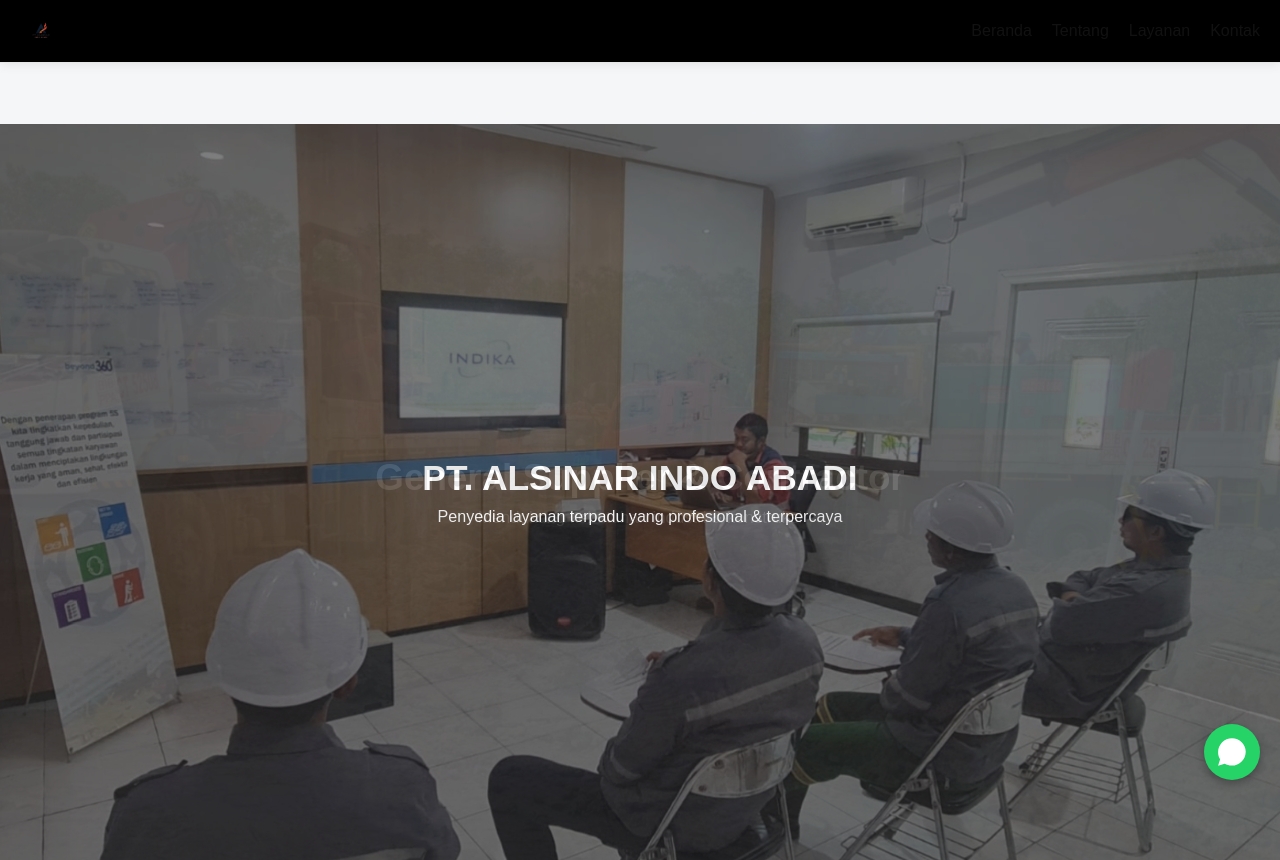
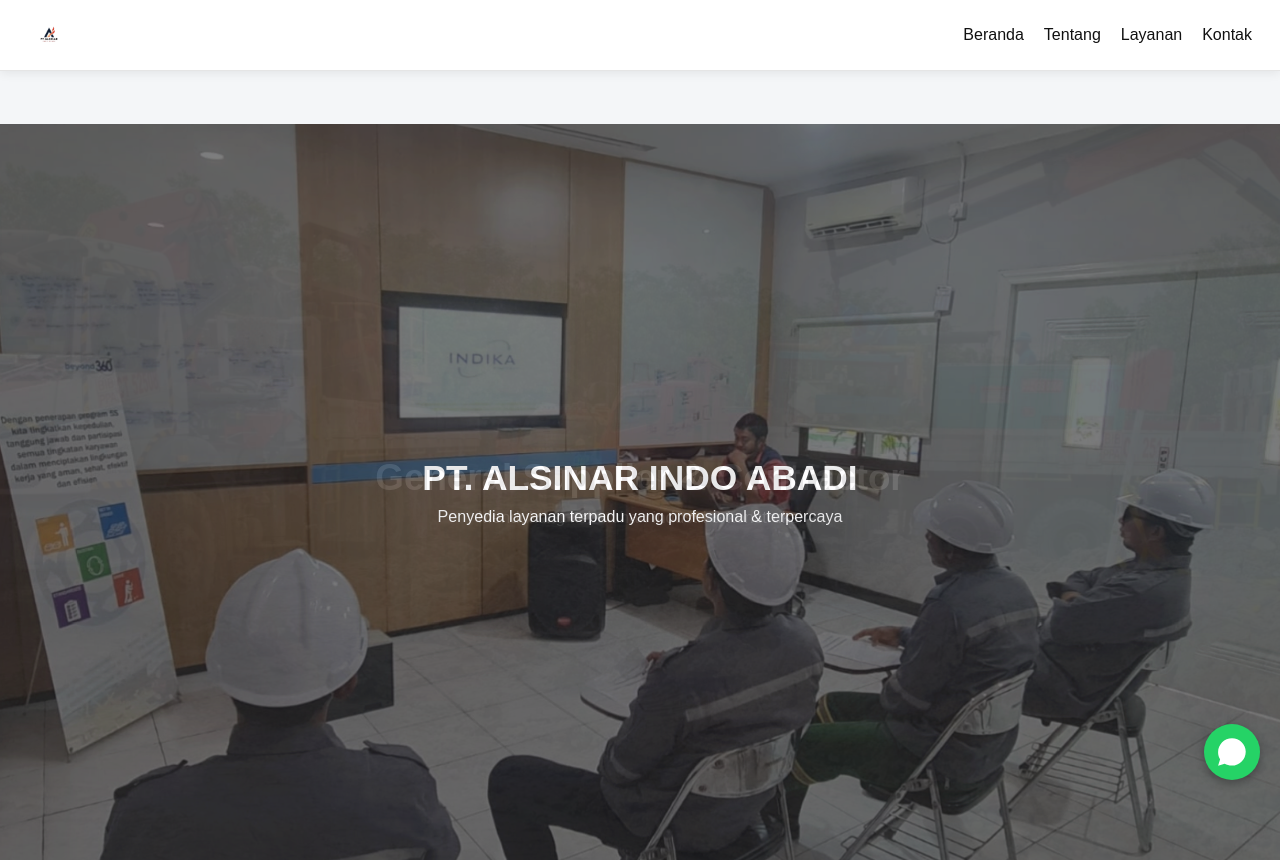
Before and after one commit to dimitrov-dotcom/alsinar-indo-abadi, a plain HTML site: page index.html in a window 1280 px wide. Shown: the top 860 px of the page. Drawn offline with Linux system fonts and the light colour scheme.

Commit message:
fix css reset and apply white navbar

```diff
--- a/style.css
+++ b/style.css
@@ -349,13 +349,7 @@ footer{
   font-size: 2.2rem;
   margin-bottom: 10px;
 }
-.navbar{
-  display: flex;
-  align-items: center;
-  justify-content: space-between;
-  background: #000;
-  padding: 10px 20px;
-}
+
 
 .nav-left{
   display: flex;
@@ -373,6 +367,7 @@ footer{
     height: 36px;
   }
 }
+/* ================= NAVBAR PUTIH FINAL ================= */
 .navbar{
   position: fixed;
   top: 0;
@@ -383,7 +378,10 @@ footer{
   align-items: center;
   justify-content: space-between;
 
-  background: #000;
-  padding: 10px 20px;
+  background: #ffffff;
+  padding: 14px 28px;
+
   z-index: 1000;
+  box-shadow: 0 2px 10px rgba(0,0,0,0.08);
+  border-bottom: 1px solid #e5e5e5;
 }
```
